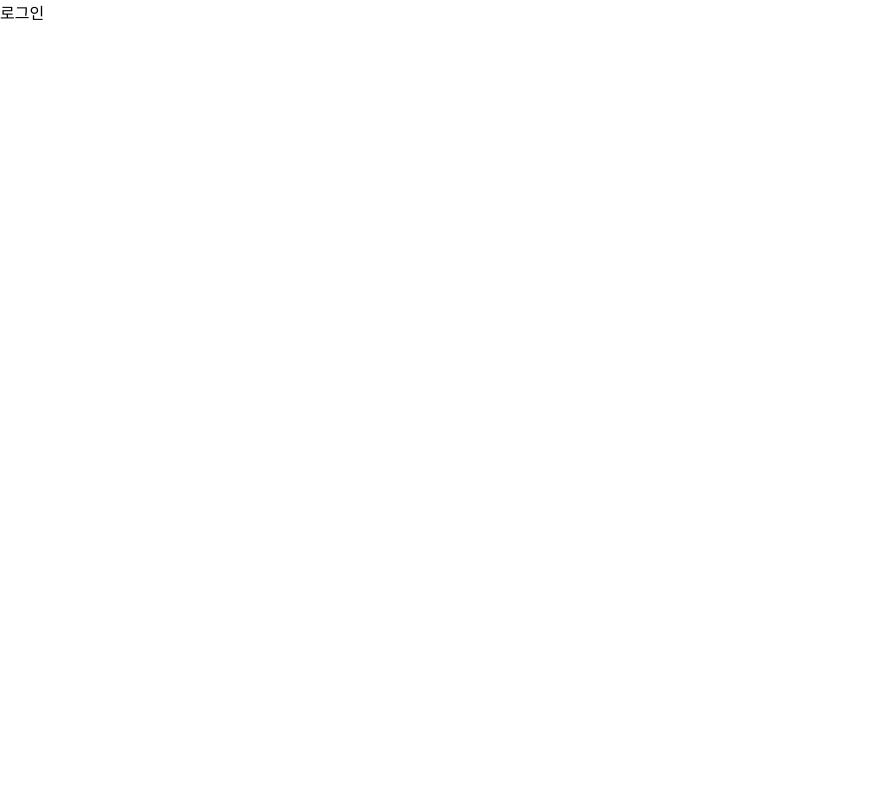
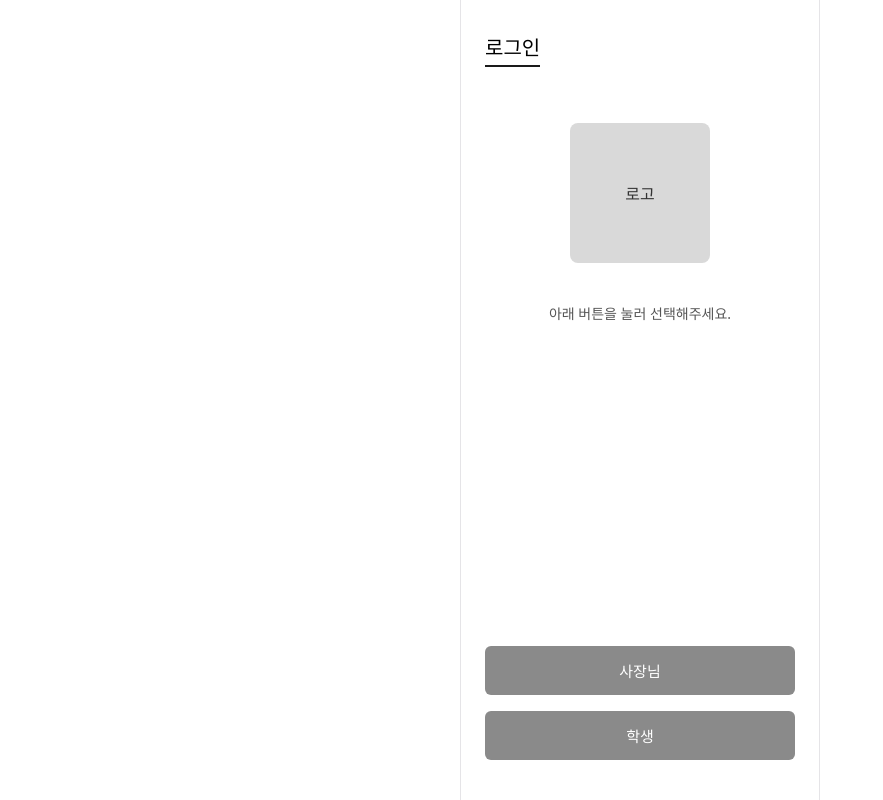
Before and after one commit to 2026-Sinchonthon/Team5-Frontend, a React (Vite) app: page /login in a window 1280 px wide. Shown: the whole page, without its empty margins (0-883 px from the left). Built offline with nearby package versions, Linux system fonts and the light colour scheme.

Commit message:
Implement common login page
Role-select entry point (사장님/학생) matching wireframe, with
placeholder logo and buttons routing into each role's flow.

```diff
--- /dev/null
+++ b/src/pages/auth/LoginPage.css
@@ -0,0 +1,62 @@
+.login-page {
+  max-width: 360px;
+  min-height: 100svh;
+  margin: 0 auto;
+  padding: 32px 24px 40px;
+  box-sizing: border-box;
+  display: flex;
+  flex-direction: column;
+  border-left: 1px solid #e5e4e7;
+  border-right: 1px solid #e5e4e7;
+}
+
+.login-page__title {
+  align-self: flex-start;
+  margin: 0 0 56px;
+  padding-bottom: 4px;
+  border-bottom: 2px solid #1a1a1a;
+  font-size: 20px;
+  font-weight: 700;
+}
+
+.login-page__logo {
+  width: 140px;
+  height: 140px;
+  margin: 0 auto 40px;
+  display: flex;
+  align-items: center;
+  justify-content: center;
+  background: #d9d9d9;
+  border-radius: 8px;
+  color: #333;
+  font-weight: 600;
+}
+
+.login-page__hint {
+  margin: 0 0 24px;
+  text-align: center;
+  color: #555;
+  font-size: 14px;
+}
+
+.login-page__buttons {
+  display: flex;
+  flex-direction: column;
+  gap: 16px;
+  margin-top: auto;
+}
+
+.login-page__button {
+  padding: 14px;
+  border: none;
+  border-radius: 6px;
+  background: #8a8a8a;
+  color: #fff;
+  font-size: 15px;
+  font-weight: 600;
+  cursor: pointer;
+}
+
+.login-page__button:hover {
+  background: #767676;
+}
--- a/src/pages/auth/LoginPage.tsx
+++ b/src/pages/auth/LoginPage.tsx
@@ -1,3 +1,33 @@
+import { useNavigate } from "react-router-dom";
+import "./LoginPage.css";
+
 export default function LoginPage() {
-  return <div>로그인</div>;
+  const navigate = useNavigate();
+
+  return (
+    <div className="login-page">
+      <h1 className="login-page__title">로그인</h1>
+
+      <div className="login-page__logo">로고</div>
+
+      <p className="login-page__hint">아래 버튼을 눌러 선택해주세요.</p>
+
+      <div className="login-page__buttons">
+        <button
+          type="button"
+          className="login-page__button"
+          onClick={() => navigate("/owner/jobs/new")}
+        >
+          사장님
+        </button>
+        <button
+          type="button"
+          className="login-page__button"
+          onClick={() => navigate("/student/jobs")}
+        >
+          학생
+        </button>
+      </div>
+    </div>
+  );
 }
```
